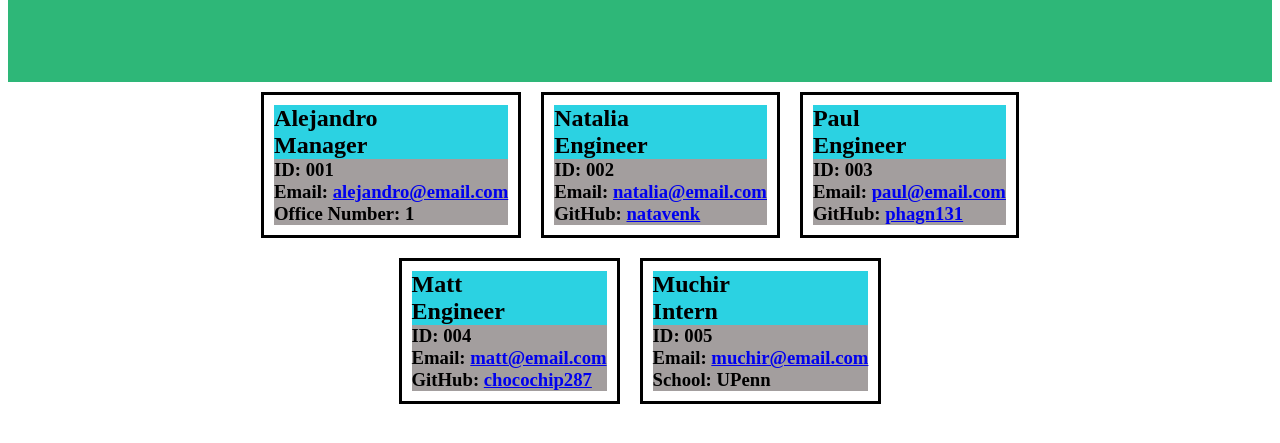
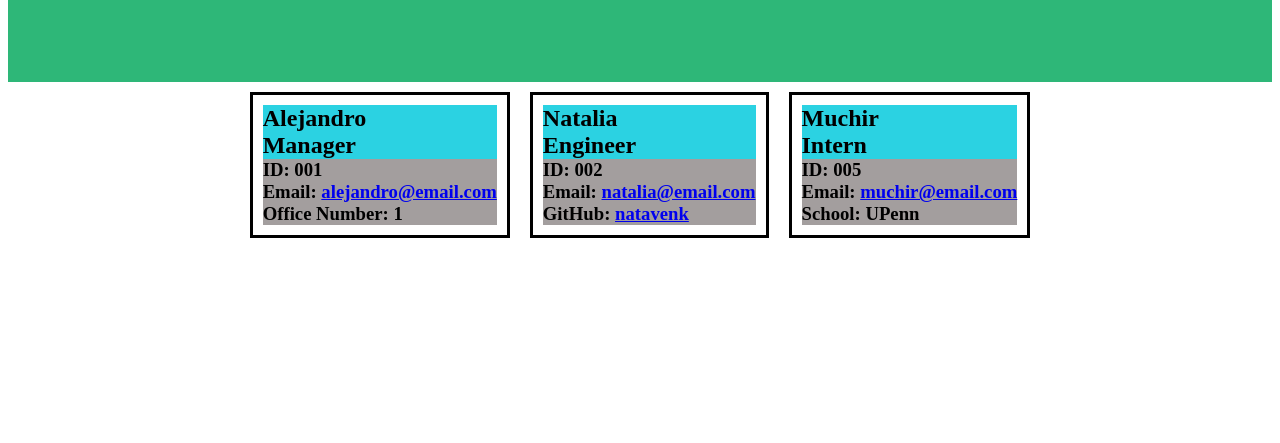
Before and after one commit to z20axa/Team-Profile-Generator, a website: page output.html in a window 1280 px wide. Shown: the part 139-582 px from the top of the page. Drawn offline with Linux system fonts and the light colour scheme.

```diff
--- a/output.html
+++ b/output.html
@@ -98,38 +98,6 @@
         </div>
 
         <div class="main-card">
-            <div class="name-tittle-container">
-                <h2 class="employee-name">Paul</h2>
-                <h2 class="employee-tittle">Engineer</h2>
-            </div>
-            <div class="employee-info-conatiner">
-                <h3 class="employee-id">ID: 003</h3>
-                <h3 class="employee-email">Email:
-                    <a href="mailto:paul@email.com">paul@email.com</a>
-                </h3>
-                <h3 class="employee-github">GitHub:
-                    <a href="https://www.github.com/phagn131">phagn131</a>
-                </h3>
-            </div>
-        </div>
-
-        <div class="main-card">
-            <div class="name-tittle-container">
-                <h2 class="employee-name">Matt</h2>
-                <h2 class="employee-tittle">Engineer</h2>
-            </div>
-            <div class="employee-info-conatiner">
-                <h3 class="employee-id">ID: 004</h3>
-                <h3 class="employee-email">Email:
-                    <a href="mailto:matt@email.com">matt@email.com</a>
-                </h3>
-                <h3 class="employee-github">GitHub:
-                    <a href="https://www.github.com/chocochip287">chocochip287</a>
-                </h3>
-            </div>
-        </div>
-
-        <div class="main-card">
           <div class="name-tittle-container">
             <h2 class="employee-name">Muchir</h2>
             <h2 class="employee-tittle">Intern</h2>
```
Also changed, not shown: README.md, utils/public/images/Capture1.PNG (added), utils/public/images/Capture2.PNG (added), utils/public/images/Capture3.PNG (renamed from utils/public/images/Capture4.PNG).
